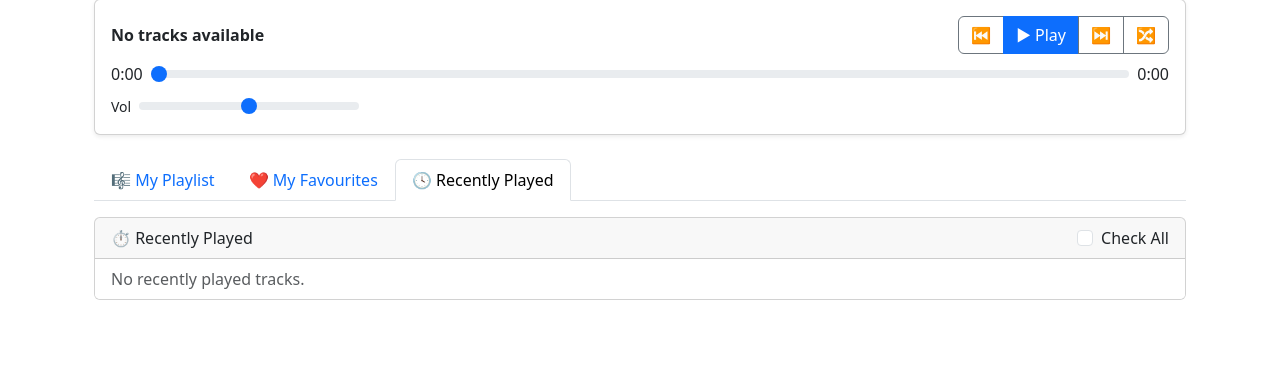
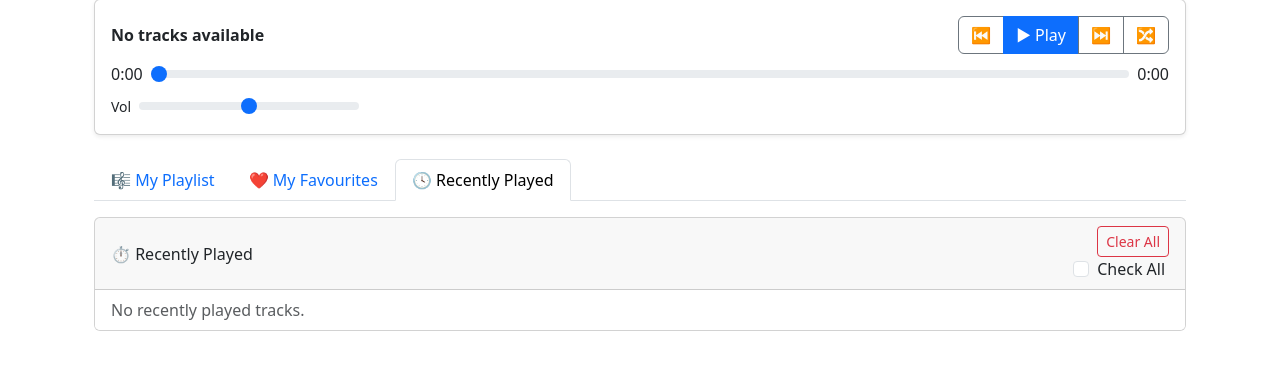
Before and after one commit to ie3ul2df/Music-Archiver, a Django app: page /tracks/ in a window 1280 px wide, after a click on "🕓 Recently Played". Shown: the part 121-491 px from the top of the page. Run offline with Django 5.2, Linux system fonts and the light colour scheme; the visitor is signed in with stand-in values (Sample User, id 1); data comes from the database, SQL or seed files in the repository; data that the repository does not hold is empty.

Commit message:
clear recent list tracks

```diff
--- a/static/js/track_list.js
+++ b/static/js/track_list.js
@@ -121,6 +121,14 @@ document.addEventListener("DOMContentLoaded", () => {
   });
 });
 
+document.getElementById("clear-recent-form")?.addEventListener("submit", function (e) {
+  e.preventDefault();
+  fetch(this.action, {
+    method: "POST",
+    headers: { "X-CSRFToken": getCookie("csrftoken") },
+  }).then(() => location.reload());
+});
+
 document.addEventListener("dragend", () => {
   // nothing here; music_player.js listens and rebuilds queue
 });
--- a/templates/tracks/track_list.html
+++ b/templates/tracks/track_list.html
@@ -162,6 +162,10 @@
         <div class="card-header d-flex justify-content-between align-items-center">
           <span>⏱ Recently Played</span>
           <div class="form-check mb-0">
+            <form method="post" action="{% url 'clear_recent' %}" id="clear-recent-form">
+              {% csrf_token %}
+              <button type="submit" class="btn btn-sm btn-outline-danger">Clear All</button>
+            </form>
             <input class="form-check-input check-all" type="checkbox" id="album-recent-all" />
             <label class="form-check-label" for="album-recent-all">Check All</label>
           </div>
--- a/tracks/urls.py
+++ b/tracks/urls.py
@@ -20,6 +20,7 @@ urlpatterns = [
     # NEW: isolated per-list reorder endpoints
     path("api/favorites/reorder/", views.favorites_reorder, name="favorites_reorder"),
     path("api/recent/reorder/", views.recent_reorder, name="recent_reorder"),
+    path("api/recent/clear/", views.clear_recent, name="clear_recent"),
 
     # Album AJAX
     path("api/albums/add/", views.ajax_add_album, name="ajax_add_album"),
--- a/tracks/views.py
+++ b/tracks/views.py
@@ -263,6 +263,15 @@ def recent_reorder(request):
     return JsonResponse({"ok": True, "scope": "recent", "order": order})
 
 
+
+@login_required
+@require_POST
+def clear_recent(request):
+    Listen.objects.filter(user=request.user).delete()
+    return JsonResponse({"ok": True})
+
+
+
 @require_POST
 @login_required
 def toggle_favorite(request, track_id):
```
